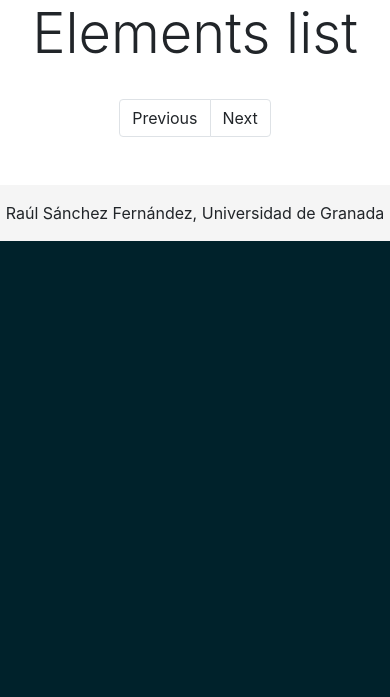
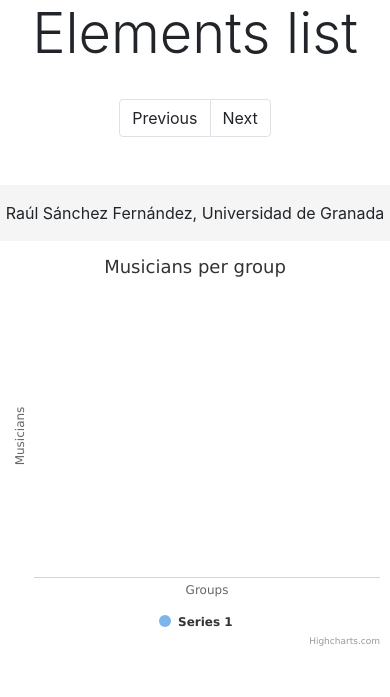
Before and after one commit to raulsf6/DAI, a Django app: page /musicdb/ in a window 390 px wide. Shown: the part 603-1300 px from the top of the page. Before the commit the page ends 844 px from the top, so only its background shows below. Run offline with Django 3.2, Linux system fonts and the light colour scheme; data that the repository does not hold is empty; some libraries are stand-ins or nearby versions.

Commit message:
Added Highcharts

```diff
--- a/P8/django/web/p6/forms.py
+++ b/P8/django/web/p6/forms.py
@@ -9,7 +9,7 @@ class GroupForm(forms.ModelForm):
 class MusicianForm(forms.ModelForm):
     class Meta:
         model = Musician
-        fields = ('group', 'name', 'birthday', 'main_instrument')
+        fields = ('group', 'name', 'birthday', 'main_instrument', 'birthplace_latitude', 'birthplace_longitude')
 
 class AlbumForm(forms.ModelForm):
     class Meta:
--- a/P8/django/web/p6/models.py
+++ b/P8/django/web/p6/models.py
@@ -18,8 +18,8 @@ class Musician(models.Model):
     name = models.CharField(max_length=200)
     birthday = models.DateTimeField(default = timezone.now)
     main_instrument = models.CharField(max_length=200)
-    lat = models.CharField(max_length=200)
-    lon = models.CharField(max_length=200)
+    birthplace_latitude = models.CharField(max_length=200)
+    birthplace_longitude = models.CharField(max_length=200)
 
     def __str__(self):
         return self.name
--- a/P8/django/web/p6/urls.py
+++ b/P8/django/web/p6/urls.py
@@ -23,4 +23,5 @@ urlpatterns = [
   path('groups/<int:pk>/delete/', views.object_delete, name='group_delete'),
   path('albums/<int:pk>/delete/', views.object_delete, name='album_delete'),
   path('get_page/', views.get_page, name='get_page'),
+  path('get_chart/', views.get_chart, name='get_chart'),
 ]
--- a/P8/django/web/p6/views.py
+++ b/P8/django/web/p6/views.py
@@ -52,6 +52,15 @@ def get_page(request):
             data["elements"].append({"name": objects[i][0], "url": objects[i][1]})
 
     data['pages'] = num_pages
+
+    return JsonResponse(data, safe=False)
+
+def get_chart(request):
+    data = {"groups": []}
+    groups = Group.objects.all()
+
+    for group in groups:
+        data['groups'].append({"name": group.name, "musicians": len(group.musician_set.all())})
 
     return JsonResponse(data, safe=False)
 
--- /dev/null
+++ b/P8/django/web/static/p6/js/highcharts.js
@@ -0,0 +1,67 @@
+document.addEventListener('DOMContentLoaded', function () {
+    $.ajax({
+        url: "/musicdb/get_chart/",
+        data: {},
+        type: 'get',
+        success: function(data) {
+
+            var Highchart = {
+                chart: {
+                    type: 'column'
+                },
+                title: {
+                    text: 'Musicians per group'
+                },
+                xAxis: {
+                    title: {
+                        text: 'Groups'
+                    },
+                    categories: []
+                },
+                yAxis: {
+                    title: {
+                        text: 'Musicians'
+                    }
+                },
+            series: [{'data':[]}]
+            }
+
+            data['groups'].forEach(element => {
+                Highchart['xAxis']['categories'].push(element.name)
+                Highchart['series'][0]['data'].push(element.musicians)
+            });
+
+
+            var myChart = Highcharts.chart('container', Highchart);
+        },
+        failure: function(datos) {
+                alert('esto no vá');
+        }
+    });
+});
+
+/*
+{
+    chart: {
+        type: 'bar'
+    },
+    title: {
+        text: 'Musicians per group'
+    },
+    xAxis: {
+        categories: ['Apples', 'Bananas', 'Oranges']
+    },
+    yAxis: {
+        title: {
+            text: 'Fruit eaten'
+        }
+    },
+    series: [{
+        name: 'Jane',
+        data: [1, 0, 4]
+    }, {
+        name: 'John',
+        data: [5, 7, 3]
+    }]
+}
+*/
--- a/P8/django/web/templates/general-list.html
+++ b/P8/django/web/templates/general-list.html
@@ -28,6 +28,12 @@
 
     </div>
 
+    <div class="col-md-4 my-5">
+        <div id="container" style="width:100%; height:400px;">
+            <script src="{% static "p6/js/highcharts.js" %}"></script>
+        </div>
+    </div>
+
 </div>
 
 <script src="{% static "p6/js/paginator.js" %}"></script>
--- a/P8/django/web/templates/layout.html
+++ b/P8/django/web/templates/layout.html
@@ -8,10 +8,11 @@
             href="https://maxcdn.bootstrapcdn.com/bootstrap/4.0.0/css/bootstrap.min.css"
             integrity="sha384-Gn5384xqQ1aoWXA+058RXPxPg6fy4IWvTNh0E263XmFcJlSAwiGgFAW/dAiS6JXm"
             crossorigin="anonymous">
-            <script
+        <script
             src="https://code.jquery.com/jquery-3.4.1.js"
             integrity="sha256-WpOohJOqMqqyKL9FccASB9O0KwACQJpFTUBLTYOVvVU="
             crossorigin="anonymous"></script>
+        <script src="https://code.highcharts.com/highcharts.js"></script>
 
     </head>
     <body>
```
Also changed, not shown: P8/django/web/p6/migrations/0003_auto_20191229_1710.py (added).
